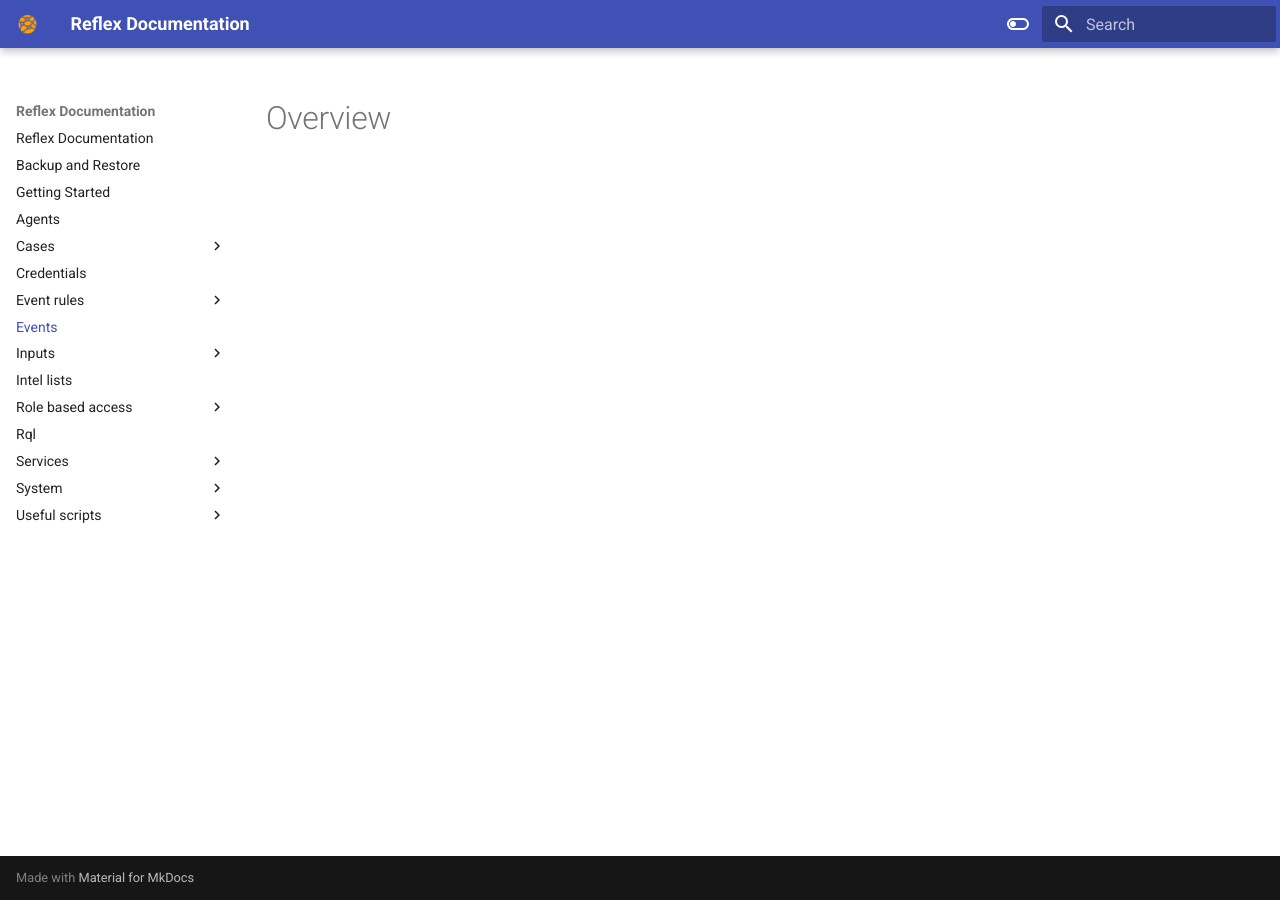
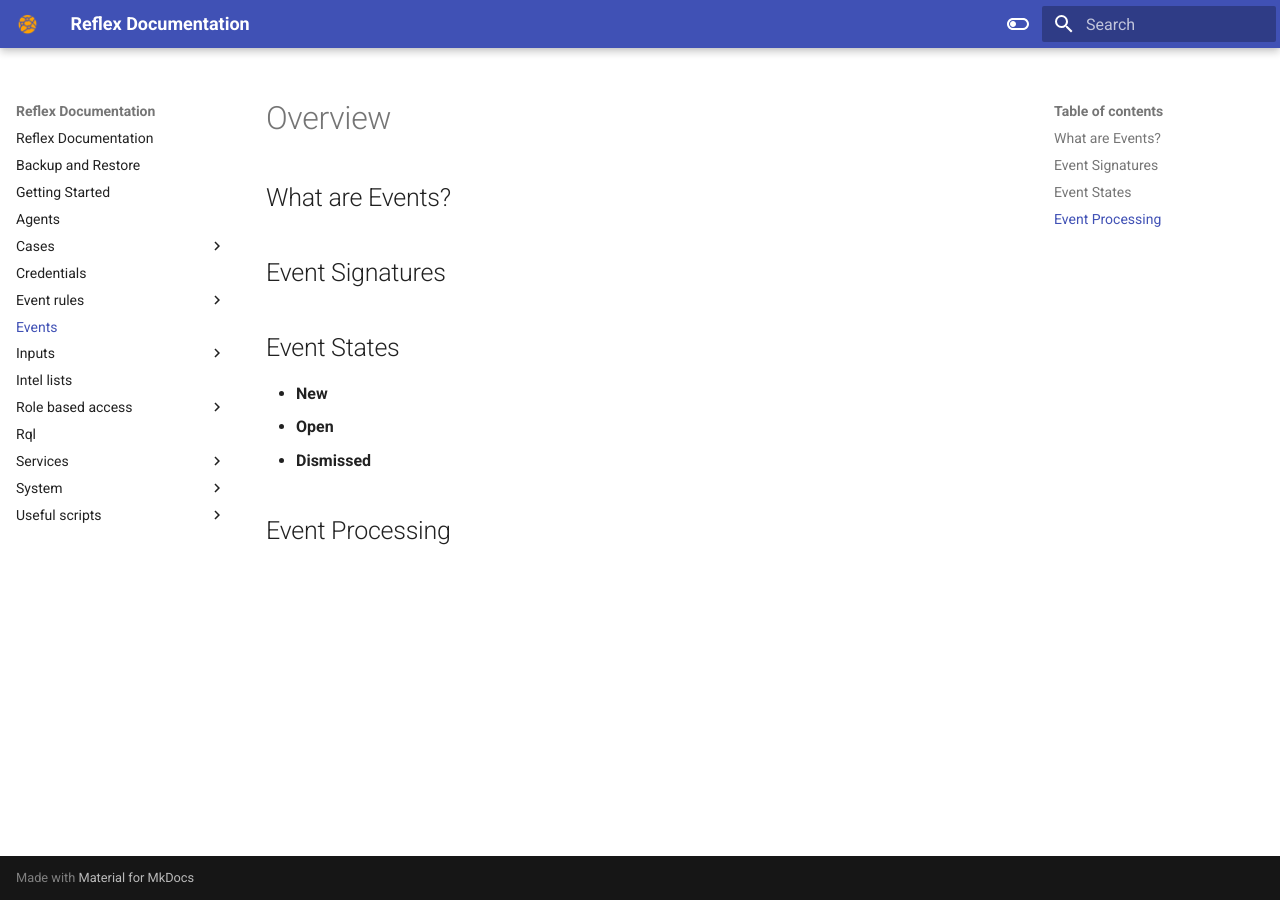
Before and after one commit to reflexsoar/reflex-docs, an MkDocs documentation site: the page built from docs/events/index.md, in a window 1280 px wide. Built offline with MkDocs 1.6.1 and Material for MkDocs 9.7.7, drawn with Linux system fonts in a browser that asks for light colours.

Commit message:
Update index.md

```diff
--- a/docs/events/index.md
+++ b/docs/events/index.md
@@ -1 +1,13 @@
 # Overview
+
+## What are Events?
+
+## Event Signatures
+
+## Event States
+
+- **New**
+- **Open**
+- **Dismissed**
+
+## Event Processing
```
